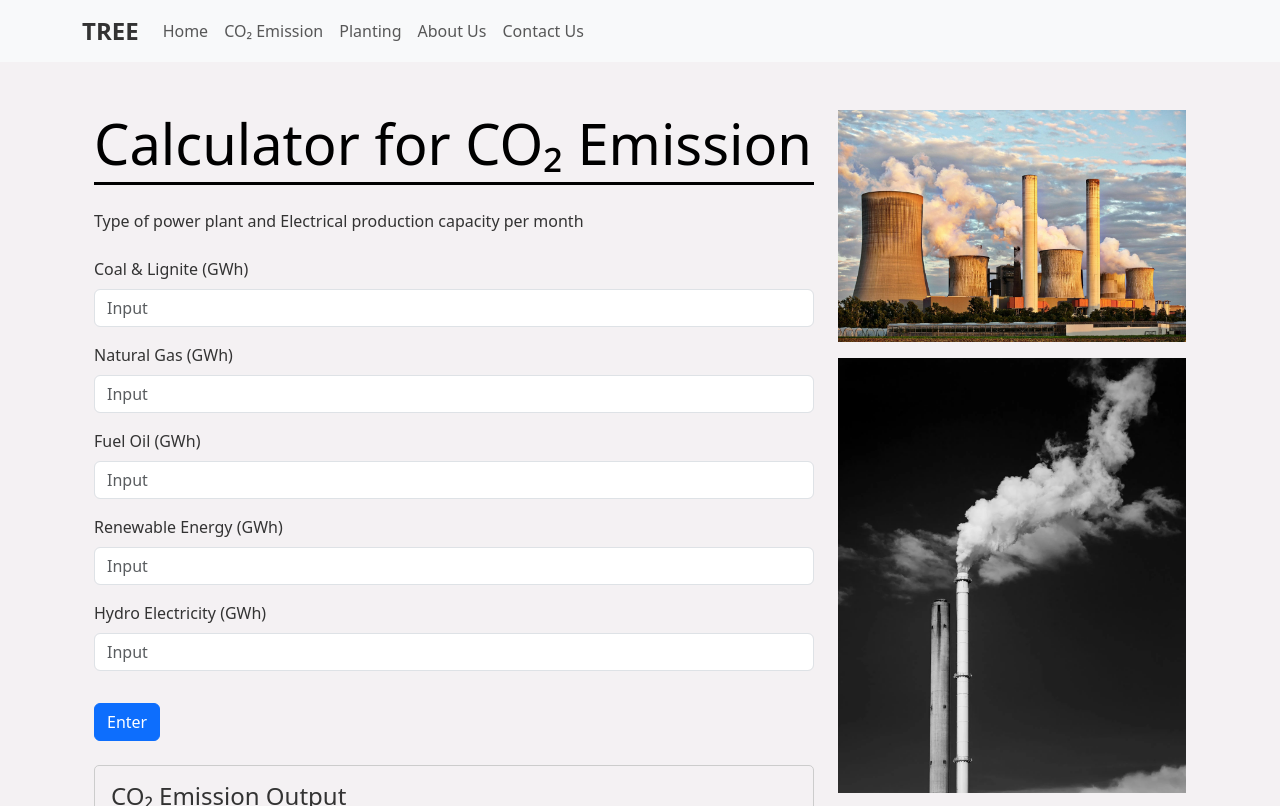
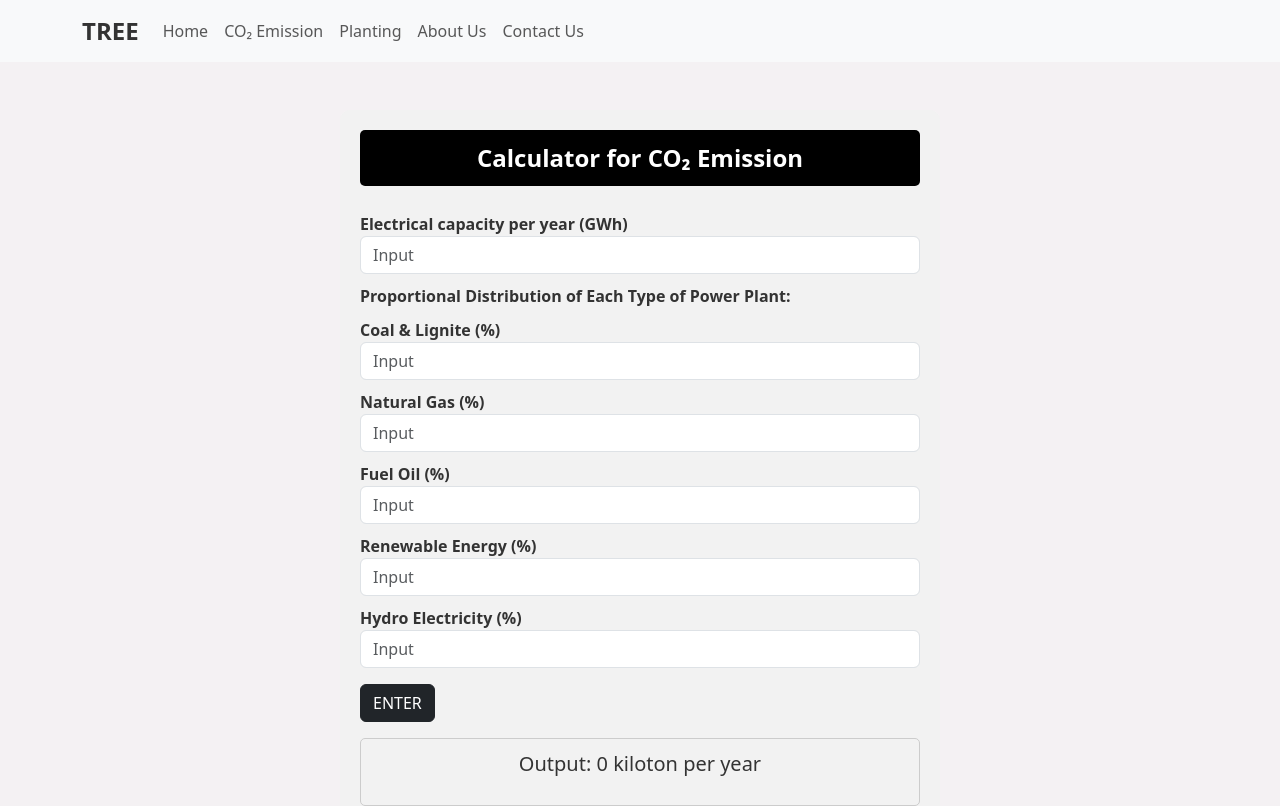
Before and after one commit to MrWhiteC/ml2024_project, a Flask app: page /co2_emission in a window 1280 px wide. Shown: the top 806 px of the page. Run offline with Flask 3, Linux system fonts and the light colour scheme.

Commit message:
update web calculator

```diff
--- a/web/static/styles.css
+++ b/web/static/styles.css
@@ -38,3 +38,70 @@ footer {
     display: block; /* Ensure the image is displayed as a block element */
     margin: 0 auto; /* Center the image horizontally */
 }
+
+/* Container styling */
+.calculator-container {
+    background-color: #f2f2f2;
+    padding: 20px;
+    border-radius: 10px;
+    max-width: 600px;
+    margin: 20px auto;
+    position: relative;
+}
+
+/* Title styling */
+.calculator-title {
+    background-color: #000;
+    color: #fff;
+    padding: 10px 15px;
+    text-align: center;
+    font-weight: bold;
+    font-size: 1.5rem;
+    border-radius: 5px;
+}
+
+/* Form input styling */
+.form-group label {
+    font-weight: bold;
+    margin-top: 10px;
+}
+
+/* CO₂ Emission output styling */
+.output-box {
+    border: 1px solid #ccc;
+    padding: 10px;
+    border-radius: 5px;
+    display: flex;
+    justify-content: center;
+    align-items: center;
+    font-size: 1.25rem;
+}
+
+/* Planting button styling */
+.planting-button {
+    position: relative;
+}
+
+.tree-icon {
+    width: 20px;
+    margin-right: 5px;
+}
+
+/* Pop-up effect with additional trees on hover */
+.planting-button .tree-pop-up {
+    position: absolute;
+    top: 0;
+    right: -50px;
+    display: flex;
+    opacity: 0;
+    transition: opacity 0.3s;
+}
+
+.planting-button:hover .tree-pop-up {
+    opacity: 1;
+}
+
+.tree-pop-up img {
+    width: 20px;
+    margin: 0 2px;
+}
--- a/web/templates/co2_emission.html
+++ b/web/templates/co2_emission.html
@@ -4,49 +4,83 @@
 
 {% block content %}
 <div class="container mt-5">
-    <div class="row">
-        <div class="col-md-8">
-            <h1 class="display-4 mb-4">Calculator for CO₂ Emission</h1>
-            <p class="mb-4">Type of power plant and Electrical production capacity per month</p>
+    <div class="calculator-container">
+        <!-- Title -->
+        <div class="calculator-title">Calculator for CO₂ Emission</div>
 
-            <form action="#" method="POST" class="mb-4">
-                <div class="form-group mb-3">
-                    <label for="coal" class="form-label">Coal & Lignite (GWh)</label>
-                    <input type="number" id="coal" name="coal" class="form-control" placeholder="Input" required>
-                </div>
-                <div class="form-group mb-3">
-                    <label for="natural_gas" class="form-label">Natural Gas (GWh)</label>
-                    <input type="number" id="natural_gas" name="natural_gas" class="form-control" placeholder="Input" required>
-                </div>
-                <div class="form-group mb-3">
-                    <label for="fuel_oil" class="form-label">Fuel Oil (GWh)</label>
-                    <input type="number" id="fuel_oil" name="fuel_oil" class="form-control" placeholder="Input" required>
-                </div>
-                <div class="form-group mb-3">
-                    <label for="renewable" class="form-label">Renewable Energy (GWh)</label>
-                    <input type="number" id="renewable" name="renewable" class="form-control" placeholder="Input" required>
-                </div>
-                <div class="form-group mb-3">
-                    <label for="hydro" class="form-label">Hydro Electricity (GWh)</label>
-                    <input type="number" id="hydro" name="hydro" class="form-control" placeholder="Input" required>
-                </div>
+        <!-- Form for CO₂ Calculation -->
+        <form class="mt-3" onsubmit="return false;">
+            <!-- Electrical capacity input -->
+            <div class="form-group">
+                <label for="electricity_capacity">Electrical capacity per year (GWh)</label>
+                <input type="number" id="electricity_capacity" class="form-control" placeholder="Input" required>
+            </div>
 
-                <button type="submit" class="btn btn-primary mt-3">Enter</button>
-            </form>
+            <!-- Power Plant Distribution Inputs -->
+            <div class="form-group">
+                <label>Proportional Distribution of Each Type of Power Plant:</label>
+                <label for="coal_input">Coal & Lignite (%)</label>
+                <input type="number" id="coal_input" class="form-control" placeholder="Input" required>
 
-            <div class="output-box mt-4 p-3" style="border: 1px solid #ccc; border-radius: 5px;">
-                <h4>CO₂ Emission Output</h4>
-                <p class="mt-2"><strong>Output:</strong> <span id="output-value">[kiloton per year]</span></p>
-                <small class="text-muted">*If CO₂ Emission output is red, click planting.</small>
+                <label for="natural_gas_input">Natural Gas (%)</label>
+                <input type="number" id="natural_gas_input" class="form-control" placeholder="Input" required>
+
+                <label for="fuel_oil_input">Fuel Oil (%)</label>
+                <input type="number" id="fuel_oil_input" class="form-control" placeholder="Input" required>
+
+                <label for="renewable_input">Renewable Energy (%)</label>
+                <input type="number" id="renewable_input" class="form-control" placeholder="Input" required>
+
+                <label for="hydro_input">Hydro Electricity (%)</label>
+                <input type="number" id="hydro_input" class="form-control" placeholder="Input" required>
             </div>
-        </div>
 
-        <div class="col-md-4">
-            <img src="{{ url_for('static', filename='power_plant.jpg') }}" class="img-fluid mb-3" alt="Power Plant">
-            <img src="{{ url_for('static', filename='smoke_stack.jpg') }}" class="img-fluid mb-3" alt="Smoke Stack">
-            <img src="{{ url_for('static', filename='hydro_plant.jpg') }}" class="img-fluid mb-3" alt="Hydro Plant">
-            <img src="{{ url_for('static', filename='solar_farm.jpg') }}" class="img-fluid" alt="Solar Farm">
+            <!-- Calculate button -->
+            <button type="button" class="btn btn-dark mt-3" onclick="calculateCO2Emission()">ENTER</button>
+
+            <!-- CO₂ Emission output -->
+            <div class="output-box mt-3">
+                <p>Output: <span id="co2_output">0</span> kiloton per year</p>
+            </div>
+        </form>
+
+        <!-- Planting button with hover effect -->
+        <div class="planting-button mt-3">
+            <button class="btn btn-success" onclick="window.location.href='{{ url_for('planting') }}'">
+                <img src="{{ url_for('static', filename='tree_icon.png') }}" alt="Tree" class="tree-icon">
+                Planting
+            </button>
+            <!-- Hover effect for additional trees -->
+            <div class="tree-pop-up">
+                <img src="{{ url_for('static', filename='tree_icon.png') }}" alt="Tree">
+                <img src="{{ url_for('static', filename='tree_icon.png') }}" alt="Tree">
+                <img src="{{ url_for('static', filename='tree_icon.png') }}" alt="Tree">
+            </div>
         </div>
     </div>
 </div>
+
+<script>
+    // Sample CO₂ emission calculation function
+    function calculateCO2Emission() {
+        const electricityCapacity = parseFloat(document.getElementById("electricity_capacity").value);
+        const coalPercentage = parseFloat(document.getElementById("coal_input").value);
+        const naturalGasPercentage = parseFloat(document.getElementById("natural_gas_input").value);
+        const fuelOilPercentage = parseFloat(document.getElementById("fuel_oil_input").value);
+        const renewablePercentage = parseFloat(document.getElementById("renewable_input").value);
+        const hydroPercentage = parseFloat(document.getElementById("hydro_input").value);
+
+        // Basic calculation for CO₂ emission based on sample multipliers
+        const co2Output = electricityCapacity * (
+            (coalPercentage * 0.9) +
+            (naturalGasPercentage * 0.6) +
+            (fuelOilPercentage * 0.8) +
+            (renewablePercentage * 0.1) +
+            (hydroPercentage * 0.05)
+        ) / 100;
+
+        // Update CO₂ emission output
+        document.getElementById("co2_output").textContent = co2Output.toFixed(2);
+    }
+</script>
 {% endblock %}
```
